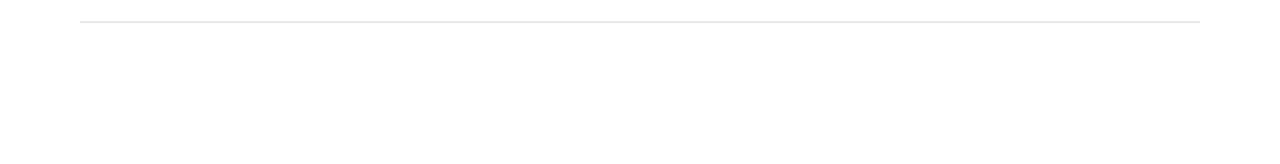
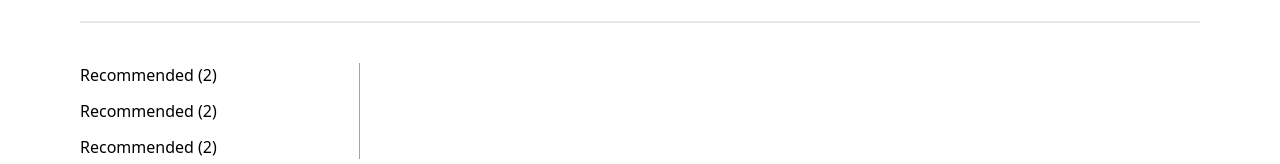
Before and after one commit to Hrithik333/zomato-master-project-1, a React (Create React App) app in the folder client/: page /restaurant/1/order-online in a window 1280 px wide. Shown: the part 788-952 px from the top of the page. Before the commit the page ends 851 px from the top, so only its background shows below. Built offline with nearby package versions, Linux system fonts and the light colour scheme.

Commit message:
hide scrollbar for medium screen devices

```diff
--- a/client/src/Components/Restaurant/Tabs.js
+++ b/client/src/Components/Restaurant/Tabs.js
@@ -54,7 +54,7 @@
 
     return (
         <>
-            <div className="flex items-center gap-8 pb-4 border-b-2 md:gap-16 lg:gap-20 overflow-x-scroll">
+            <div className="tabs flex items-center gap-8 pb-4 border-b-2 md:gap-16 lg:gap-20 overflow-x-scroll">
                 {tabs.map((tab) => (
                     <Tab {...tab} key={`123${tab.route}`} />
                 ))}
--- a/client/src/Page/Restaurant/OrderOnline.js
+++ b/client/src/Page/Restaurant/OrderOnline.js
@@ -2,13 +2,22 @@
 
 // components
 import FloatingMenuButton from '../../Components/Restaurant/OrderOnline/FloatingMenuButton';
+import MenuListContainer from '../../Components/Restaurant/OrderOnline/MenuListContainer';
 
 const OrderOnline = () => {
     return (
         <>
             <div className="w-full">
-                <FloatingMenuButton />
+                <aside className="hidden md:flex flex-col gap-3 border-r border-gray-400 w-1/4">
+                    <MenuListContainer />
+                    <MenuListContainer />
+                    <MenuListContainer />
+                </aside>
+                <div className="w-full md:w-3/4">
+
+                </div>
             </div>
+            <FloatingMenuButton />
         </>
     )
 }
--- a/client/src/index.css
+++ b/client/src/index.css
@@ -6,3 +6,9 @@
   width: inherit;
   height: inherit;
 }
+
+@media screen and (min-width: 480px) {
+  .tabs::-webkit-scrollbar {
+    width: 0 !important;
+  }
+}
```
